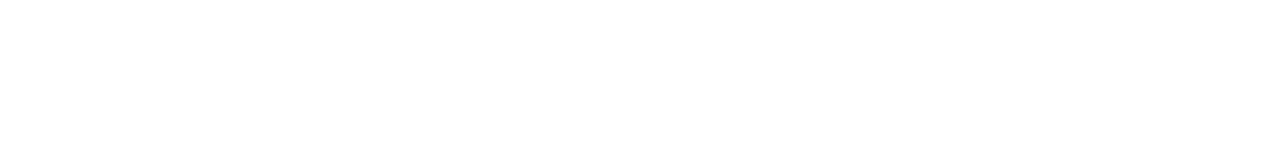
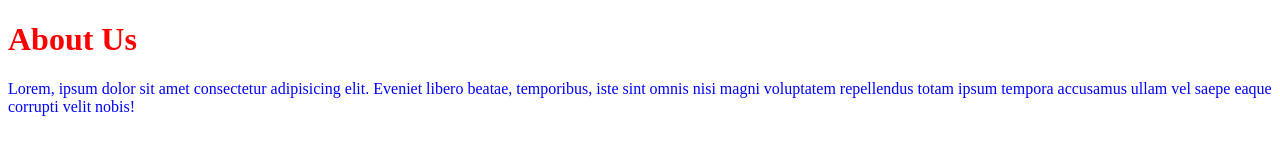
Before and after one commit to farhankarimcs/ee201805f, a plain HTML site: page index.html in a window 1280 px wide. Drawn offline with Linux system fonts and the light colour scheme.

Commit message:
added content to main page

```diff
--- a/css/style.css
+++ b/css/style.css
@@ -0,0 +1,6 @@
+h1{
+    color:red;
+}
+p{
+    color: blue;
+}
--- a/index.html
+++ b/index.html
@@ -1,11 +1,11 @@
 <!DOCTYPE html>
 <html lang="en">
 <head>
-    <meta charset="UTF-8">
-    <meta name="viewport" content="width=device-width, initial-scale=1.0">
     <title>Document</title>
+    <link rel="stylesheet" href="css/style.css">
 </head>
 <body>
-
+    <h1>About Us</h1>
+    <p>Lorem, ipsum dolor sit amet consectetur adipisicing elit. Eveniet libero beatae, temporibus, iste sint omnis nisi magni voluptatem repellendus totam ipsum tempora accusamus ullam vel saepe eaque corrupti velit nobis!</p>
 </body>
 </html>
```
